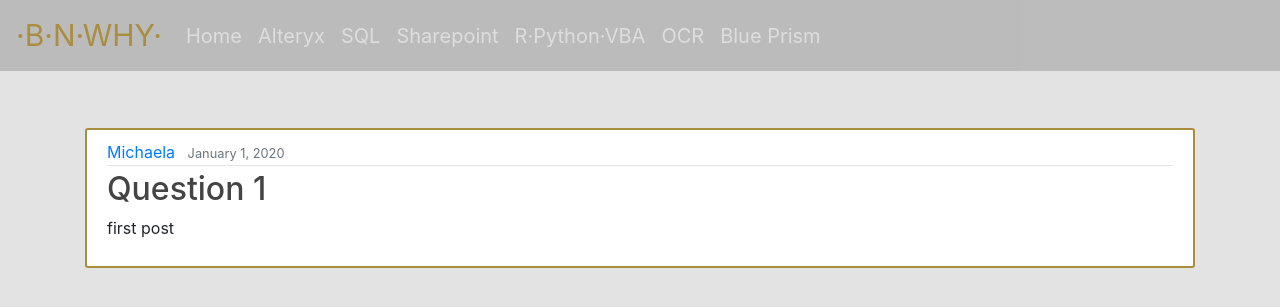
After one commit to michaela-laden/BNWHY-Project, a Django app: page /alteryx in a window 1280 px wide. The commit adds this page. Shown: the top 307 px of the page. Run offline with Django 3.2, Linux system fonts and the light colour scheme; parts of the project's set-up code (start-up, migrations or seed data) failed here and were passed over; some libraries are stand-ins or nearby versions.

Commit message:
added frontend to forum

```diff
--- /dev/null
+++ b/bnwhy/frontend/html/Alteryx.html
@@ -0,0 +1,15 @@
+{% extends "base.html" %}
+    {% block content %}
+        {% for post in posts %}
+            <article class="media content-section">
+                <div class="media-body">
+                    <div class="article-metadata">
+                        <a class="mr-2" href="#">{{ post.author }}</a>
+                        <small class="text-muted">{{ post.date }}</small>
+                    </div>
+                    <h2><a class="article-title" href="#">{{ post.title }}</a></h2>
+                    <p class="article-content">{{ post.content }}</p>
+                </div>
+            </article>
+        {% endfor %}
+    {% endblock content %}
--- /dev/null
+++ b/bnwhy/frontend/html/base.html
@@ -0,0 +1,73 @@
+{% load static %}
+
+<!DOCTYPE html>
+<html>
+<head>
+    <!-- Required meta tags -->
+    <meta charset="utf-8">
+    <meta name="viewport" content="width=device-width, initial-scale=1, shrink-to-fit=no">
+
+    <!-- Bootstrap CSS -->
+    <link rel="stylesheet" href="https://maxcdn.bootstrapcdn.com/bootstrap/4.0.0/css/bootstrap.min.css" integrity="sha384-Gn5384xqQ1aoWXA+058RXPxPg6fy4IWvTNh0E263XmFcJlSAwiGgFAW/dAiS6JXm" crossorigin="anonymous">
+    <link rel="stylesheet" type="text/css" href="../static/css/forum.css">
+    {% if title %}
+        <title>BNWHY - {{title}}</title>
+    {% else %}
+        <title>BNWHY</title>
+    {% endif %}
+</head>
+
+<body  style="background: rgba(220,220,220, 0.8);">
+
+    <nav class="navbar fixed-top navbar-expand-lg navbar-dark" style="background: rgba(128,128,128, 0.4);">
+        <a class="navbar-brand" href="/" style="color: #ab8d3f; font-size: 30px;">·B·N·WHY·</a>
+        <button class="navbar-toggler" type="button" data-toggle="collapse" data-target="#navbarNavDropdown" aria-controls="navbarNavDropdown" aria-expanded="false" aria-label="Toggle navigation">
+            <span class="navbar-toggler-icon"></span>
+        </button>
+        <div class="collapse navbar-collapse"id="navbarNavDropdown">
+            <ul class="navbar-nav"style="font-size: 20px !important;">
+                <li class="nav-item" >
+                    <a class="nav-link" href="/">Home <span class="sr-only">(current)</span></a>
+                </li>
+                <li class="nav-item">
+                    <a class="nav-link" href="/alteryx">Alteryx</a>
+                </li>
+                <li class="nav-item">
+                    <a class="nav-link" href="#">SQL</a>
+                </li>
+                <li class="nav-item">
+                    <a class="nav-link" href="#">Sharepoint</a>
+                </li>
+                <li class="nav-item">
+                    <a class="nav-link" href="#">R·Python·VBA</a>
+                </li>
+                <li class="nav-item">
+                    <a class="nav-link" href="#">OCR</a>
+                </li>
+                <li class="nav-item">
+                    <a class="nav-link" href="#">Blue Prism</a>
+                </li>
+            </ul>
+        </div>
+        </nav>
+        <!-- <div id="particles-js"></div> -->
+        <main role="main" class="container" style="padding-top: 10%; position: relative;">
+
+            {% block content %}{% endblock %}
+
+        </main>
+
+
+
+
+
+        </body>
+<!--Bootstrap - jquery, popper.js, bootstrap js-->
+    <script src="https://code.jquery.com/jquery-3.2.1.slim.min.js" integrity="sha384-KJ3o2DKtIkvYIK3UENzmM7KCkRr/rE9/Qpg6aAZGJwFDMVNA/GpGFF93hXpG5KkN" crossorigin="anonymous"></script>
+    <script src="https://cdnjs.cloudflare.com/ajax/libs/popper.js/1.12.9/umd/popper.min.js" integrity="sha384-ApNbgh9B+Y1QKtv3Rn7W3mgPxhU9K/ScQsAP7hUibX39j7fakFPskvXusvfa0b4Q" crossorigin="anonymous"></script>
+    <script src="https://maxcdn.bootstrapcdn.com/bootstrap/4.0.0/js/bootstrap.min.js" integrity="sha384-JZR6Spejh4U02d8jOt6vLEHfe/JQGiRRSQQxSfFWpi1MquVdAyjUar5+76PVCmYl" crossorigin="anonymous"></script>
+<!--particles js file-->
+<script type="text/javascript" src="/static/js/particles.min.js"></script>
+<script type="text/javascript" src="/static/js/app.js"></script>
+
+</html>
--- /dev/null
+++ b/bnwhy/frontend/static/css/forum.css
@@ -0,0 +1,68 @@
+
+  body{
+
+  }
+  h1, h2, h3, h4, h5, h6 {
+    color: #444444;
+  }
+
+  .content-section {
+    background: #ffffff;
+    padding: 10px 20px;
+    border: 2px solid #ab8d3f;
+    border-radius: 3px;
+
+  }
+
+  .article-title {
+    color: #444444;
+  }
+
+  a.article-title:hover {
+    color: #428bca;
+    text-decoration: none;
+  }
+
+  .article-content {
+    white-space: pre-line;
+  }
+
+  .article-img {
+    height: 65px;
+    width: 65px;
+    margin-right: 16px;
+  }
+
+  .article-metadata {
+    padding-bottom: 1px;
+    margin-bottom: 4px;
+    border-bottom: 1px solid #e3e3e3
+  }
+
+  .article-metadata a:hover {
+    color: #333;
+    text-decoration: none;
+  }
+
+  .article-svg {
+    width: 25px;
+    height: 25px;
+    vertical-align: middle;
+  }
+
+  .account-img {
+    height: 125px;
+    width: 125px;
+    margin-right: 20px;
+    margin-bottom: 16px;
+  }
+
+  .account-heading {
+    font-size: 2.5rem;
+  }
+
+  #particles-js{
+    position: absolute;
+    width: 100%;
+    height: 100%;
+}
--- a/bnwhy/frontend/urls.py
+++ b/bnwhy/frontend/urls.py
@@ -4,4 +4,5 @@ from . import views
 
 urlpatterns = [
     path('', views.index, name='index'),
+    path('alteryx', views.alteryx, name='alteryx')
 ]
--- a/bnwhy/frontend/views.py
+++ b/bnwhy/frontend/views.py
@@ -1,7 +1,21 @@
 from django.shortcuts import render
-from django.http import HttpResponse
 from django.views.generic import View
 
+
+posts = [
+    {'author' : 'Michaela',
+     'title' : 'Question 1',
+     'content' : 'first post',
+     'date': 'January 1, 2020'
+    }
+]
+
+
 def index(request):
-    # return HttpResponse("Hello, world. You're at the polls index.")
     return render(request, 'index.html',{})
+
+def alteryx(request):
+    context = {
+        'posts' : posts
+    }
+    return render(request, 'Alteryx.html',context)
```
Also changed, not shown: bnwhy/frontend/html/index.html (+6 -6 lines), bnwhy/frontend/static/css/main.css (line endings or trailing spaces).
